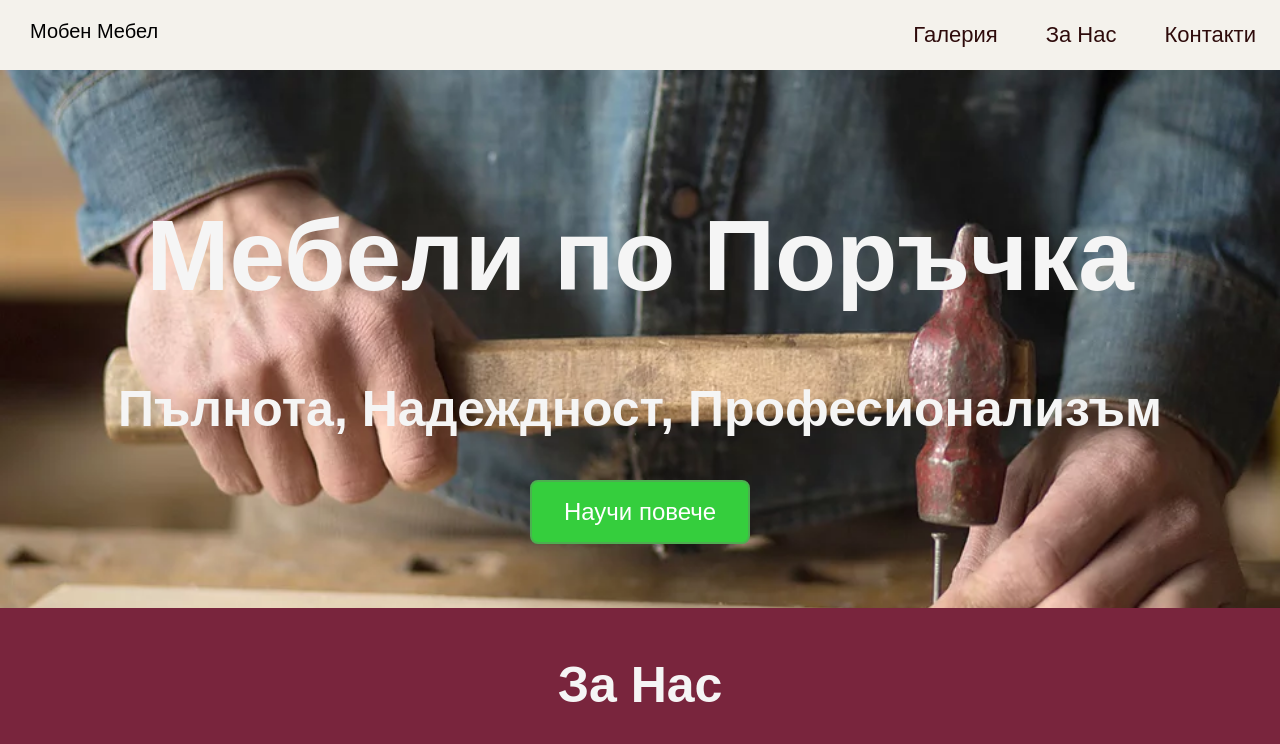
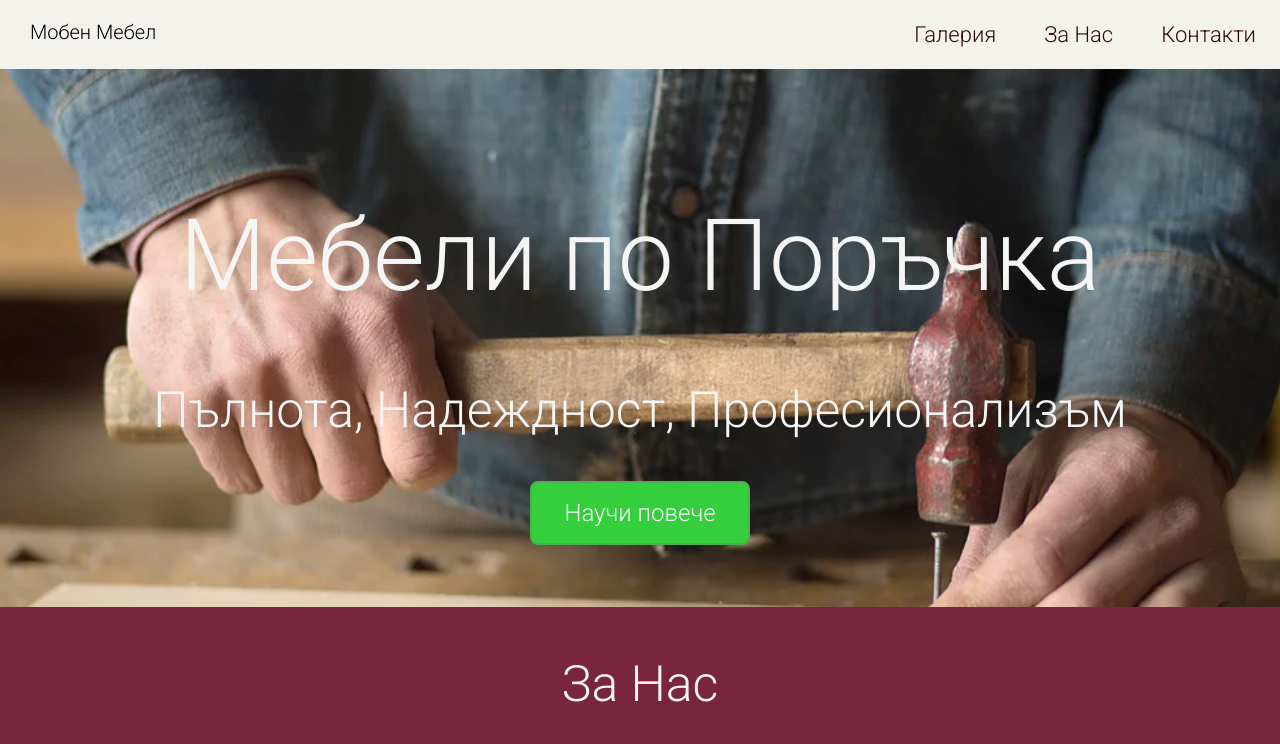
Before and after one commit to vtwenty3/moben.io, a plain HTML site: page index.html in a window 1280 px wide. Shown: the top 744 px of the page. Drawn offline with Linux system fonts and the light colour scheme.

Commit message:
Updated font-family

```diff
--- a/index.html
+++ b/index.html
@@ -2,11 +2,12 @@
 <html>
 
 <head>
-  <link rel="stylesheet" href="style.css" />
   <title>Мобен Мебел</title>
   <meta charset="utf-8">
-  <!--   <link rel="icon" href="img/logos.ico"> -->
   <meta name="viewport" content="width=device-width, initial-scale=1.0">
+  <link rel="preconnect" href="https://fonts.googleapis.com">
+  <link rel="preconnect" href="https://fonts.gstatic.com" crossorigin>
+  <link href="https://fonts.googleapis.com/css2?family=Roboto:ital,wght@0,100;0,300;0,700;1,400&display=swap" rel="stylesheet">  <link rel="stylesheet" href="style.css" />
 </head>
 
 </head>
--- a/style.css
+++ b/style.css
@@ -1,8 +1,16 @@
+* {
+  font-family: "Roboto", sans-serif;
+  font-weight: 300;
+}
+
 html {
   scroll-behavior: smooth;
 }
 
-
+body {
+  margin: 0;
+  background-color: #f4f2ec;
+}
 
 @media only screen and (max-device-width: 720px) and (orientation: portrait) {
   .parallax-1 {
@@ -41,7 +49,6 @@ html {
   }
 
   #text {
-
     width: 90% !important;
   }
 
@@ -52,17 +59,7 @@ html {
 
   .img {
     width: 90% !important;
-
   }
-}
-
-
-
-
-body {
-  margin: 0;
-  font-family: Arial, Helvetica, sans-serif;
-  background-color: #f4f2ec;
 }
 
 .topnav {
@@ -129,12 +126,9 @@ body {
 }
 
 .topnav a.active {
-  background-color: #04AA6D;
+  background-color: #04aa6d;
   color: white;
 }
-
-
-
 
 .parallax-1 {
   width: 100%;
@@ -145,11 +139,10 @@ body {
   background-attachment: fixed;
   background-size: 100%;
   background-color: #f4f2ec;
-  ;
 }
 
 .button {
-  background-color: #4CAF50;
+  background-color: #4caf50;
   /* Green */
   border: none;
   color: rgb(255, 255, 255);
@@ -166,7 +159,7 @@ body {
 .button1 {
   background-color: rgb(53, 206, 61);
   color: rgb(255, 255, 255);
-  border: 2px solid #4CAF50;
+  border: 2px solid #4caf50;
 }
 
 .button1:hover {
@@ -211,7 +204,6 @@ body {
 #foot {
   background-color: rgb(75, 75, 75);
   text-align: center;
-
 }
 
 #contact {
```
